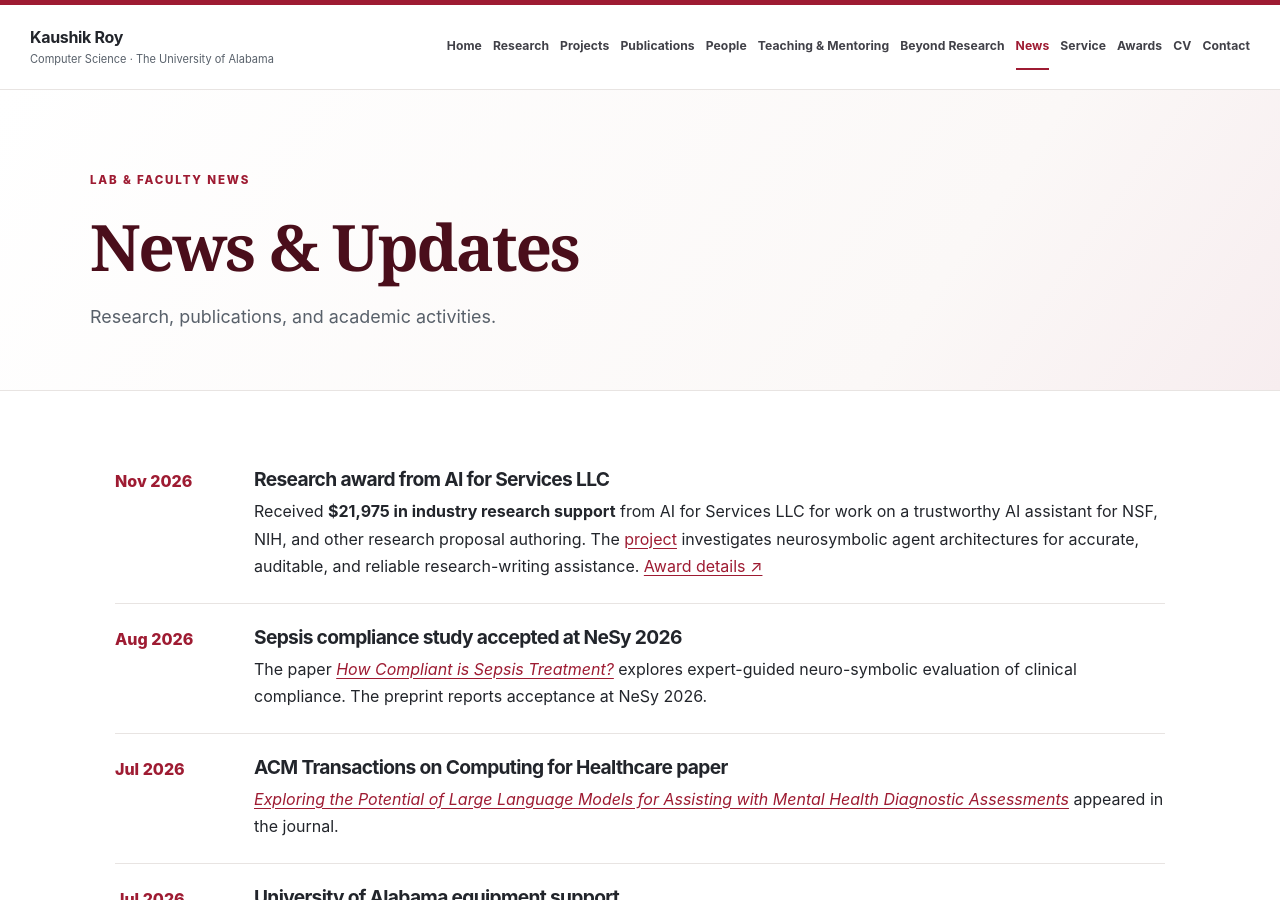
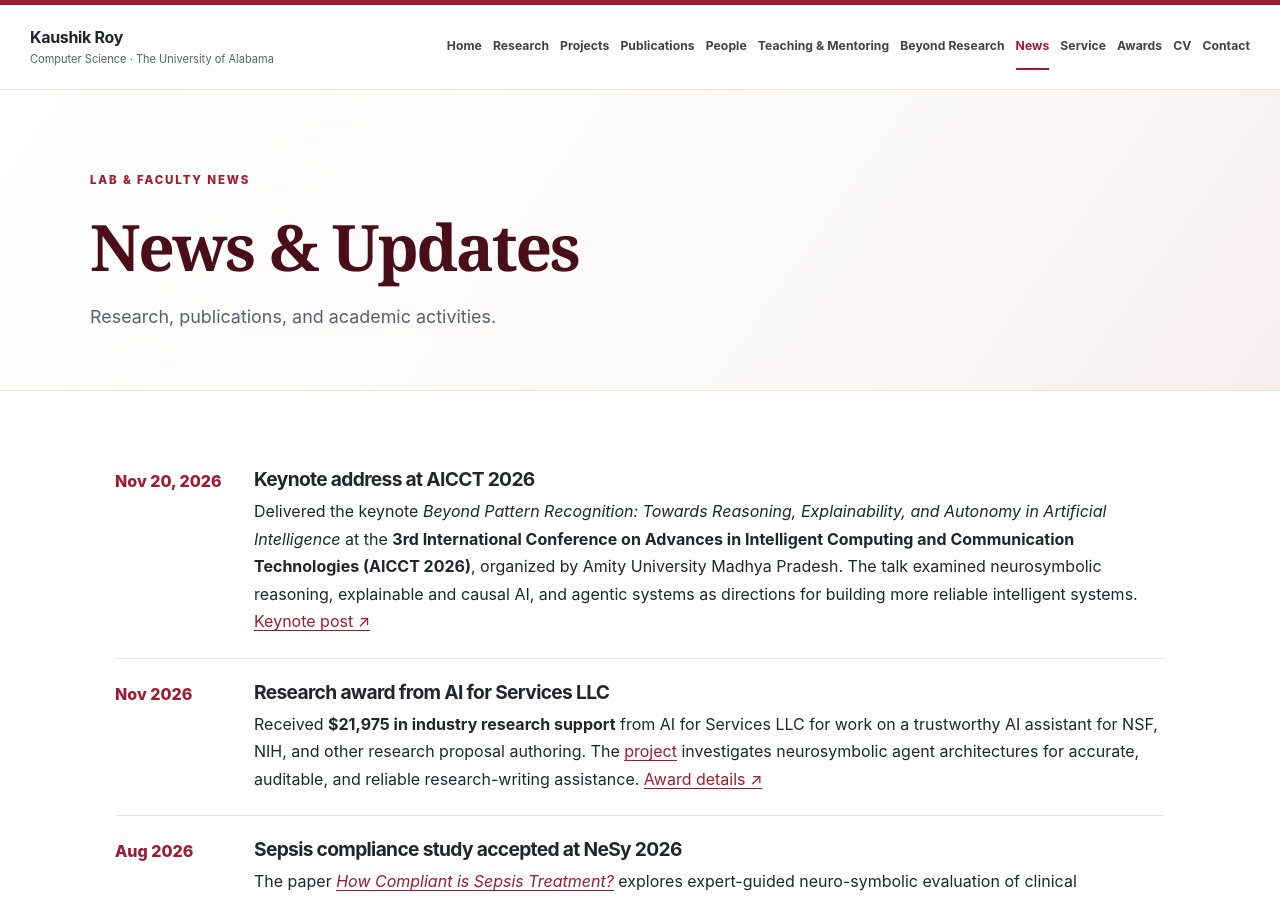
Before and after one commit to kauroy1994/home, a Jekyll site: the page built from _pages/news.md, in a window 1280 px wide and 900 px high. Built offline with Jekyll 4.4.1, drawn with Linux system fonts in a browser that asks for light colours.

Commit message:
Add AICCT 2026 keynote to faculty news, service, homepage, and CV

```diff
--- a/_pages/news.md
+++ b/_pages/news.md
@@ -5,6 +5,8 @@ permalink: /news/
 eyebrow: LAB & FACULTY NEWS
 lede: "Research, publications, and academic activities."
 ---
+
+<div class="timeline-item"><time>Nov 20, 2026</time><div><h3>Keynote address at AICCT 2026</h3><p>Delivered the keynote <em>Beyond Pattern Recognition: Towards Reasoning, Explainability, and Autonomy in Artificial Intelligence</em> at the <strong>3rd International Conference on Advances in Intelligent Computing and Communication Technologies (AICCT 2026)</strong>, organized by Amity University Madhya Pradesh. The talk examined neurosymbolic reasoning, explainable and causal AI, and agentic systems as directions for building more reliable intelligent systems. <a href="https://lnkd.in/p/eXkGT6iF">Keynote post ↗</a></p></div></div>
 
 <div class="timeline-item"><time>Nov 2026</time><div><h3>Research award from AI for Services LLC</h3><p>Received <strong>$21,975 in industry research support</strong> from AI for Services LLC for work on a trustworthy AI assistant for NSF, NIH, and other research proposal authoring. The <a href="{{ '/projects/' | relative_url }}#proposal-authoring">project</a> investigates neurosymbolic agent architectures for accurate, auditable, and reliable research-writing assistance. <a href="{{ '/awards/' | relative_url }}">Award details ↗</a></p></div></div>
 
--- a/scripts/build_cv.py
+++ b/scripts/build_cv.py
@@ -124,6 +124,7 @@ story.append(p('EVENT ORGANIZATION AND PROGRAM COMMITTEES','sub'))
 for date,t in [('2026','Program Committee · CNLP4QoL Workshop, IEEE ICHI; TRUSTMORE Workshop, IEEE BigData'),('2025','Program Committee · CLPsych'),('2024','Program Committee · KiL Workshop, ACM KDD; Tutorial Organizer · ISWC'),('2023','Organizing Committee · Knowledge-infused Learning Workshop, ACM KDD; Tutorial Organizer · The Web Conference'),('2020','Program Committee · KiML Workshop, ACM KDD')]:row(date,t)
 story.append(p('PEER REVIEW','sub'));plain('Neurosymbolic Artificial Intelligence (2024–2026) · COLING 2025 System Demonstrations')
 section('Invited talks and tutorials',8)
+row('Nov 20, 2026','<b>Keynote:</b> <i>Beyond Pattern Recognition: Towards Reasoning, Explainability, and Autonomy in Artificial Intelligence</i> · AICCT 2026, Amity University Madhya Pradesh')
 for date,t in [('2026','Task-dependent Meta-cognition for General Classes of Problems · University of South Carolina'),('2025','AI in Healthcare · University of South Carolina'),('2024','Healthcare Assistance Challenges-Driven Neurosymbolic AI · Ontolog Summit; Knowledge-infused Neurosymbolic AI for Mental Healthcare · University of Florida; Neurosymbolic Customized and Compact CoPilots · ISWC'),('2023','Causal AI for Web and Health Care · The Web Conference'),('2022','Knowledge-infused Reinforcement Learning · Knowledge Graph Conference'),('2020','Knowledge-infused Statistical Learning for Social Good · PyData Berlin')]:row(date,t)
 
 def decorate(c,doc):
```
Also changed, not shown: _pages/about.md (+1 -0 lines), _pages/service.md (+1 -0 lines).
